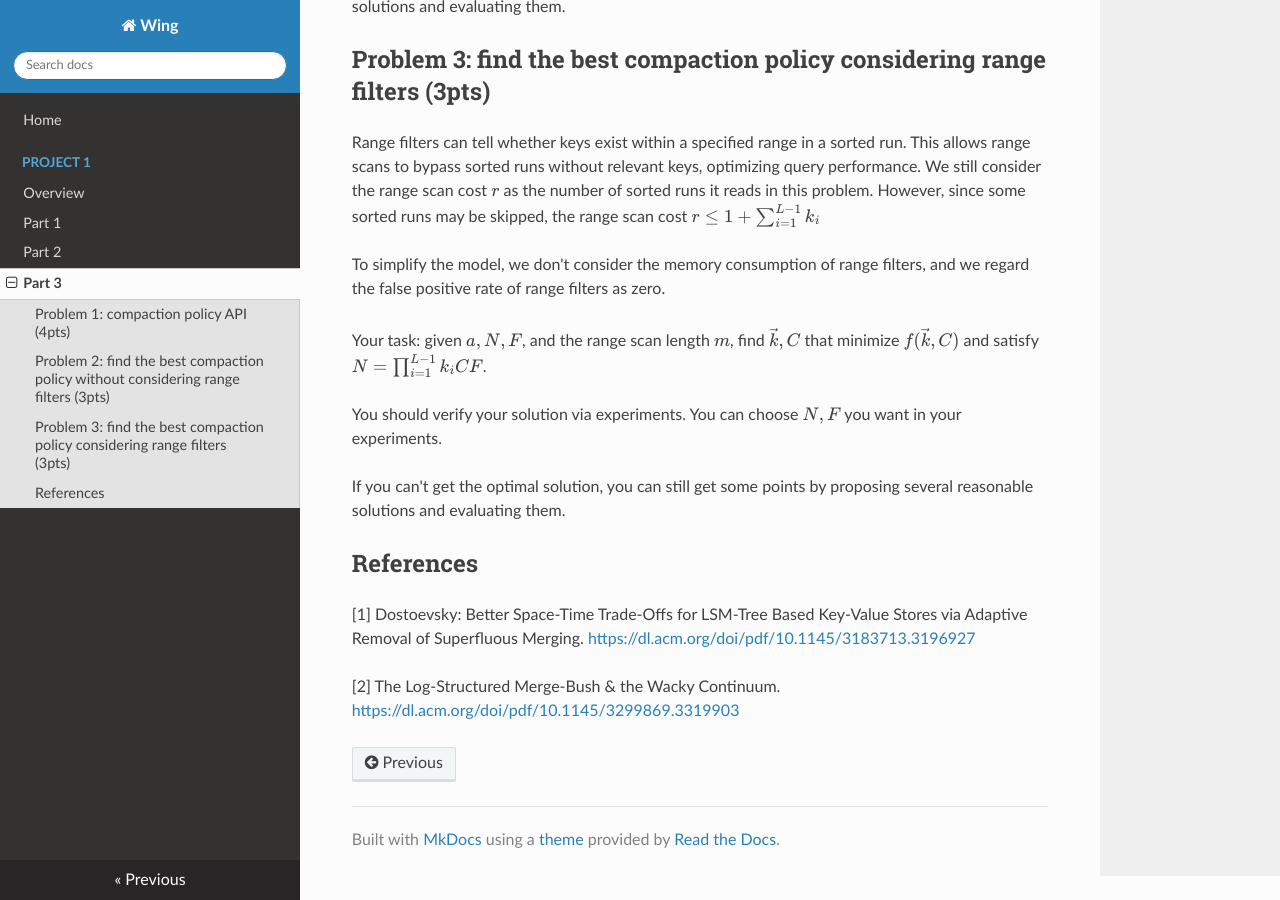
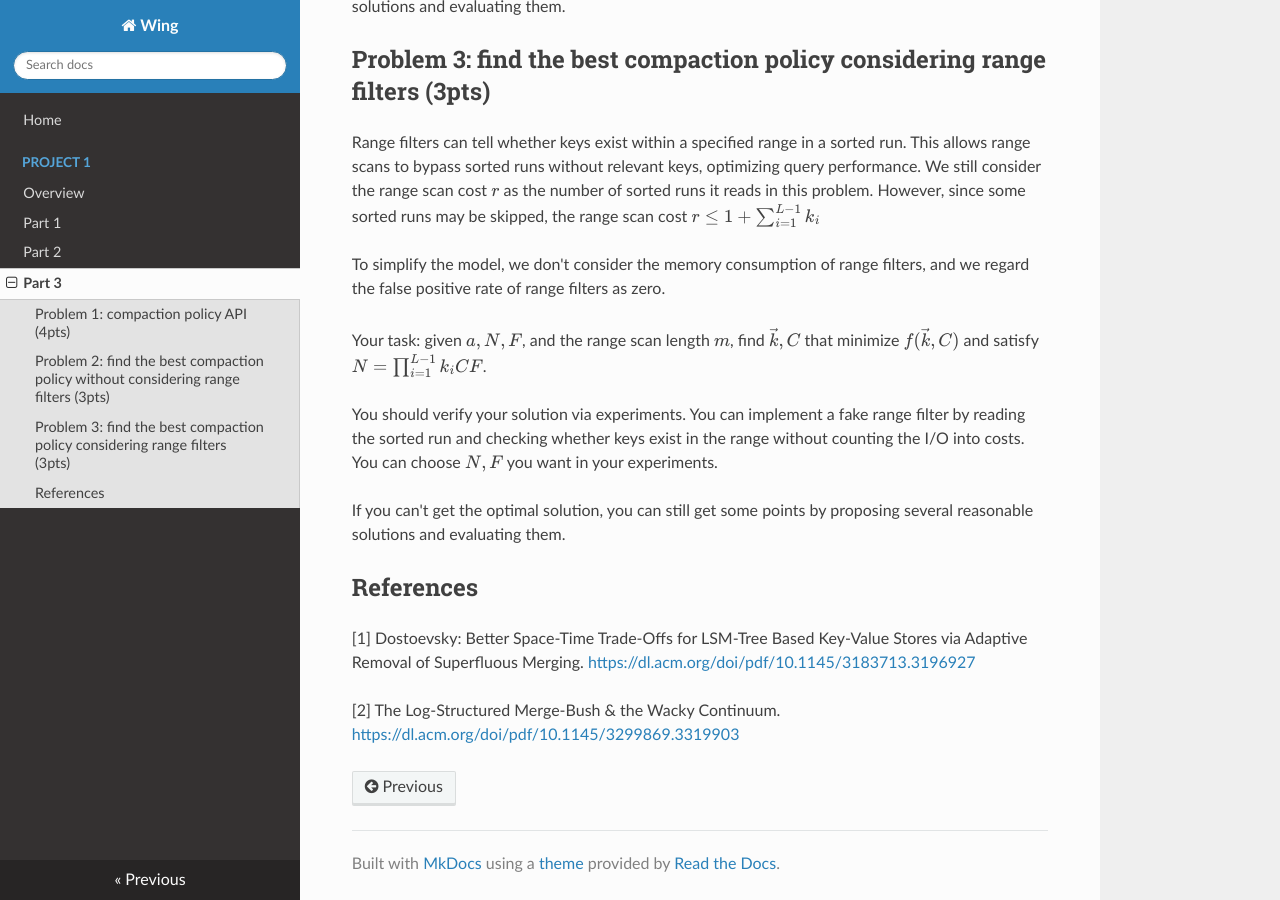
Before and after one commit to iidb/wing-docs, an MkDocs documentation site: the page built from docs/p1/part3.md, in a window 1280 px wide and 900 px high, scrolled down 1820 px. Built offline with MkDocs 1.6.1, drawn with Linux system fonts in a browser that asks for light colours; nearby versions of some CDN libraries; formulas are drawn with MathJax 3.

Commit message:
Fake range filter

```diff
--- a/docs/p1/part3.md
+++ b/docs/p1/part3.md
@@ -42,7 +42,7 @@ To simplify the model, we don't consider the memory consumption of range filters
 
 Your task: given $a, N, F$, and the range scan length $m$, find $\vec k, C$ that minimize $f(\vec k, C)$ and satisfy $N = \prod_{i=1}^{L-1} k_i C F$.
 
-You should verify your solution via experiments. You can choose $N, F$ you want in your experiments.
+You should verify your solution via experiments. You can implement a fake range filter by reading the sorted run and checking whether keys exist in the range without counting the I/O into costs. You can choose $N, F$ you want in your experiments.
 
 If you can't get the optimal solution, you can still get some points by proposing several reasonable solutions and evaluating them.
 
```
